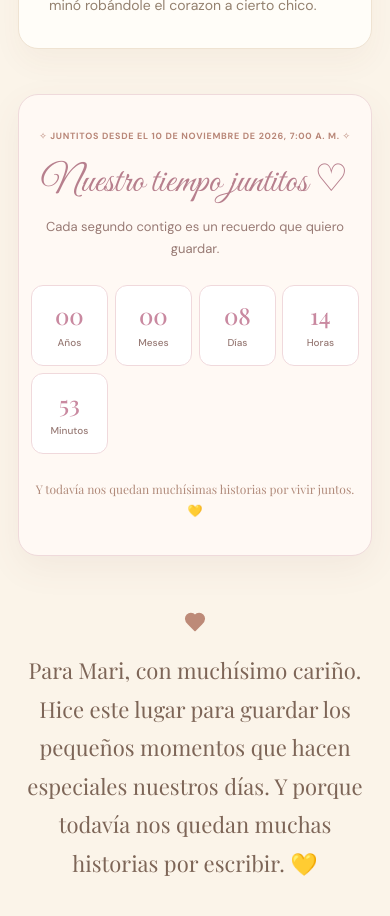
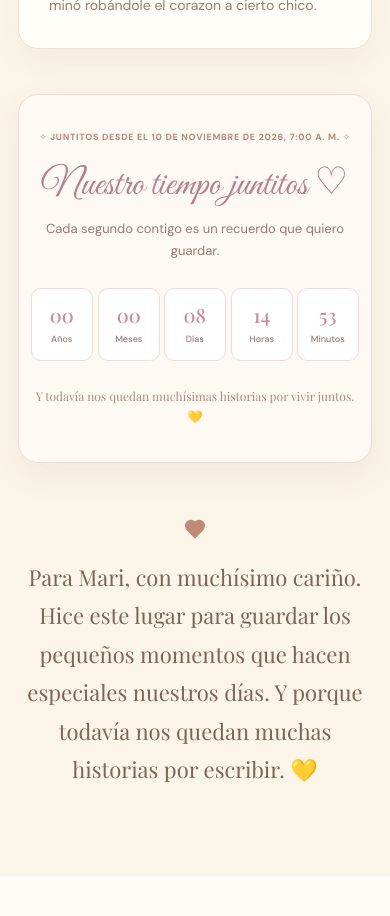
Before and after one commit to Miguelino1718/Miguelino1718.github.io, a React (Vite) app: page / in a window 390 px wide. Shown: the part 3220-4136 px from the top of the page. Built offline with nearby package versions, Linux system fonts and the light colour scheme.

Commit message:
Refactor CSS for RelationshipCounter component

```diff
--- a/src/components/RelationshipCounter.css
+++ b/src/components/RelationshipCounter.css
@@ -1,6 +1,7 @@
 
 /* ==========================================
    CONTADOR DE RELACIÓN — MIGUEL ♡ MARI
+   AÑOS · MESES · DÍAS · HORAS · MINUTOS
 ========================================== */
 
 .relationship-counter {
@@ -26,6 +27,7 @@
   letter-spacing: 0.15em;
   color: #B98778;
   font-weight: 700;
+  line-height: 1.6;
 }
 
 /* ==========================================
@@ -53,21 +55,21 @@
 }
 
 /* ==========================================
-   CONTENEDOR DE TIEMPO
+   CONTENEDOR DEL TIEMPO — 5 COLUMNAS
 ========================================== */
 
 .relationship-time {
   display: grid;
-  grid-template-columns: repeat(4, minmax(0, 1fr));
-  gap: 12px;
+  grid-template-columns: repeat(5, minmax(0, 1fr));
+  gap: 10px;
 
   width: 100%;
-  max-width: 580px;
+  max-width: 620px;
   margin: 0 auto 28px;
 }
 
 /* ==========================================
-   TARJETAS: AÑOS, MESES, DÍAS Y HORAS
+   TARJETAS INDIVIDUALES
 ========================================== */
 
 .relationship-unit {
@@ -78,7 +80,7 @@
 
   min-width: 0;
   gap: 8px;
-  padding: 22px 10px;
+  padding: 20px 6px;
 
   background: #FFFFFF;
   border: 1px solid #F0D9DC;
@@ -99,14 +101,14 @@
 }
 
 /* ==========================================
-   NÚMEROS DEL CONTADOR
+   NÚMEROS
 ========================================== */
 
 .relationship-unit strong {
   display: inline-block;
 
   font-family: "Playfair Display", serif;
-  font-size: clamp(30px, 5vw, 48px);
+  font-size: clamp(26px, 4vw, 43px);
   font-weight: 500;
   line-height: 1.2;
 
@@ -114,7 +116,7 @@
   font-variant-numeric: tabular-nums;
 }
 
-/* Animación al cambiar los números */
+/* Animación cuando cambia un número */
 
 .relationship-number {
   animation: numberChange 0.45s ease-out;
@@ -133,13 +135,14 @@
 }
 
 /* ==========================================
-   ETIQUETAS DE TIEMPO
+   ETIQUETAS: AÑOS, MESES, DÍAS, ETC.
 ========================================== */
 
 .relationship-unit span {
   font-size: 12px;
   font-weight: 500;
   color: #987B76;
+  white-space: nowrap;
 }
 
 /* ==========================================
@@ -174,7 +177,7 @@
 }
 
 /* ==========================================
-   TABLETS
+   TABLETS — HASTA 850 PX
 ========================================== */
 
 @media (max-width: 850px) {
@@ -184,20 +187,21 @@
   }
 
   .relationship-time {
-    gap: 10px;
+    grid-template-columns: repeat(5, minmax(0, 1fr));
+    gap: 8px;
   }
 
   .relationship-unit {
-    padding: 20px 8px;
+    padding: 20px 6px;
   }
 
   .relationship-unit strong {
-    font-size: clamp(28px, 5vw, 42px);
+    font-size: clamp(25px, 4vw, 36px);
   }
 }
 
 /* ==========================================
-   CELULARES
+   CELULARES — HASTA 600 PX
 ========================================== */
 
 @media (max-width: 600px) {
@@ -223,25 +227,25 @@
   }
 
   .relationship-time {
-    grid-template-columns: repeat(4, minmax(0, 1fr));
-    gap: 7px;
+    grid-template-columns: repeat(5, minmax(0, 1fr));
+    gap: 5px;
     max-width: 100%;
     margin-bottom: 25px;
   }
 
   .relationship-unit {
     min-width: 0;
-    padding: 16px 4px;
+    padding: 15px 2px;
     gap: 6px;
-    border-radius: 12px;
+    border-radius: 10px;
   }
 
   .relationship-unit strong {
-    font-size: clamp(22px, 6vw, 36px);
+    font-size: clamp(19px, 5vw, 28px);
   }
 
   .relationship-unit span {
-    font-size: 10px;
+    font-size: 9px;
   }
 
   .relationship-message {
@@ -251,7 +255,7 @@
 }
 
 /* ==========================================
-   CELULARES MUY PEQUEÑOS
+   CELULARES PEQUEÑOS — HASTA 360 PX
 ========================================== */
 
 @media (max-width: 360px) {
@@ -260,19 +264,23 @@
   }
 
   .relationship-time {
-    gap: 5px;
+    gap: 4px;
   }
 
   .relationship-unit {
-    padding: 14px 3px;
+    padding: 14px 2px;
   }
 
   .relationship-unit strong {
-    font-size: 21px;
+    font-size: 18px;
   }
 
   .relationship-unit span {
-    font-size: 9px;
+    font-size: 8px;
+  }
+
+  .relationship-label {
+    font-size: 8px;
   }
 }
 
@@ -289,4 +297,8 @@
   .relationship-unit {
     transition: none;
   }
+
+  .relationship-unit:hover {
+    transform: none;
+  }
 }
```
